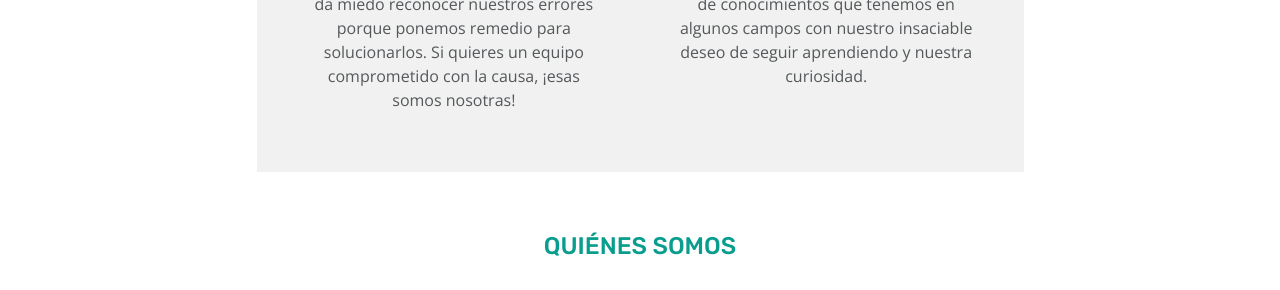
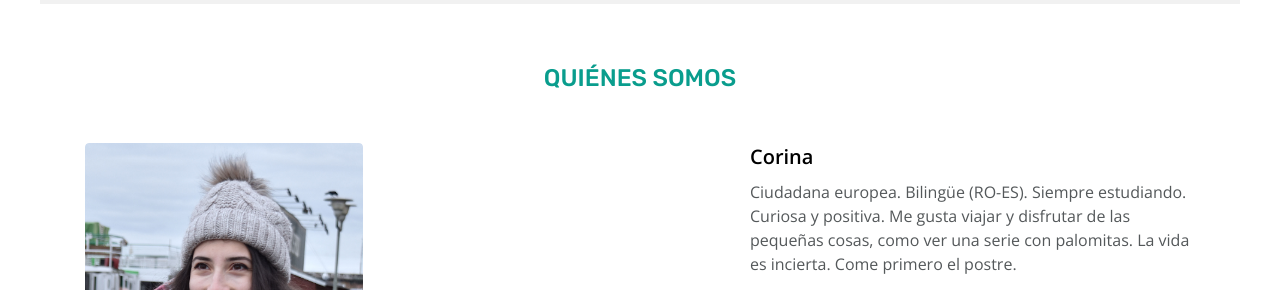
Before and after one commit to Adalab/Project--Promo-Module-Team-4-, a plain HTML site: page index.html in a window 1280 px wide. Shown: the part 1013-1303 px from the top of the page. Drawn offline with nearby package versions, Linux system fonts and the light colour scheme.

Commit message:
Add media-queries for desktop

```diff
--- a/style.css
+++ b/style.css
@@ -526,6 +526,30 @@ footer .wrapper.section {
     text-align: right;
   }
 }
+@media all and (min-width: 1200px){
+  .wrapper{
+    max-width: 1200px;
+  }
+
+  /* Header */
+
+
+  /* Hero */
+
+
+
+  /*About us */
+
+  .adalaber img {
+    height: 278px;
+    width: 278px;
+  }
+
+
+  /* .. */
+}
+
+
 
 /* TESTS */
 .zoom-in {
```
